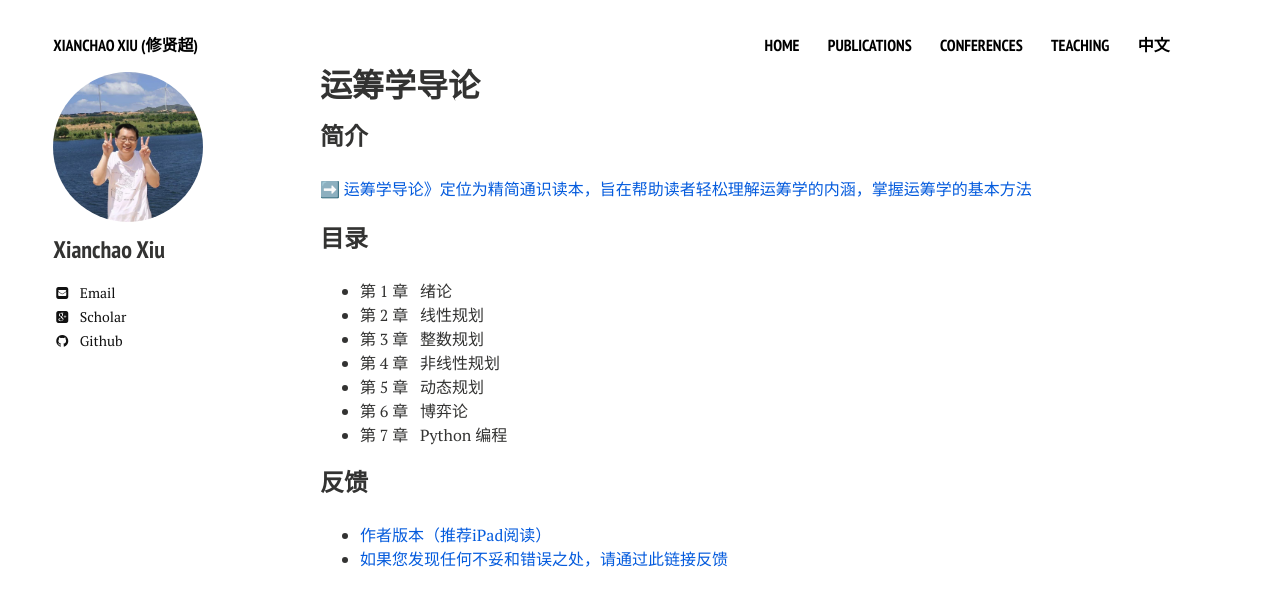
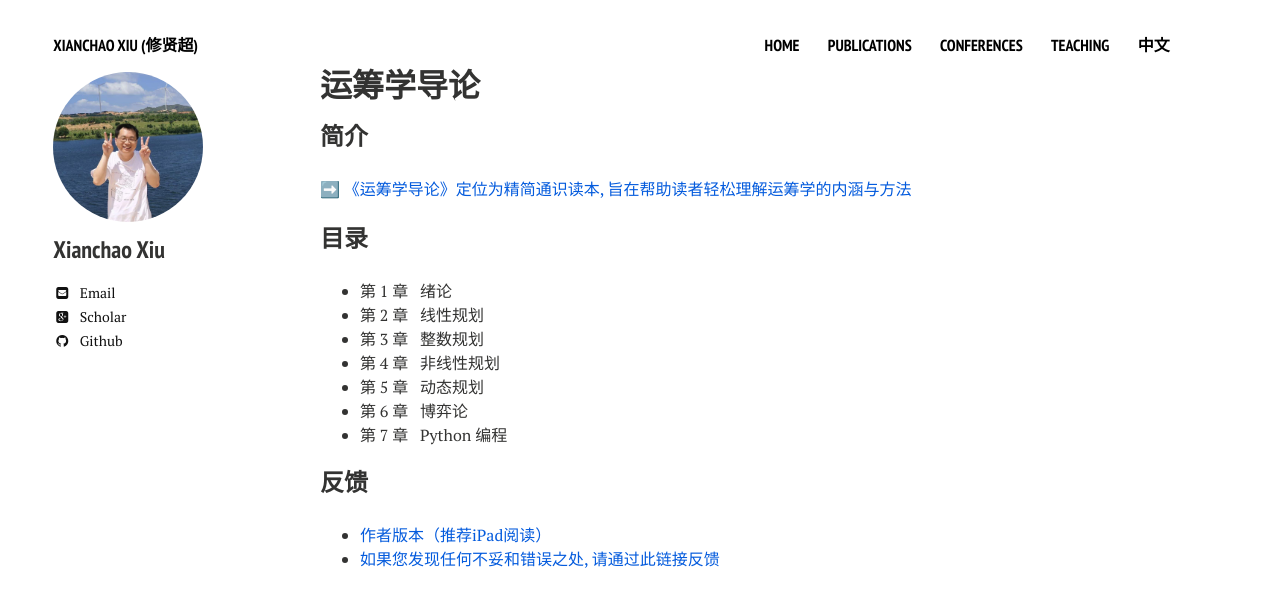
Before and after one commit to xianchaoxiu/xianchaoxiu.github.io, a Jekyll site: the page built from chinese/book/OR/index.md, in a window 1280 px wide. Shown: the top 607 px of the page. Built offline with Jekyll 4.4.1, drawn with Linux system fonts in a browser that asks for light colours; nearby versions of some CDN libraries.

Commit message:
Update index.md

```diff
--- a/chinese/book/OR/index.md
+++ b/chinese/book/OR/index.md
@@ -7,7 +7,7 @@ share: false
 
 ### 简介
 
-➡️ <a href="https://xianchaoxiu.github.io/chinese/reading/" class="textlink" target="_blank"> 运筹学导论》定位为精简通识读本，旨在帮助读者轻松理解运筹学的内涵，掌握运筹学的基本方法 </a><br>
+➡️ <a href="https://xianchaoxiu.github.io/chinese/reading/" class="textlink" target="_blank"> 《运筹学导论》定位为精简通识读本, 旨在帮助读者轻松理解运筹学的内涵与方法 </a><br>
 
 ### 目录
 
@@ -22,4 +22,4 @@ share: false
 
 ### 反馈
 * <a href="../OR/OR.pdf" class="textlink" target="_blank"> 作者版本（推荐iPad阅读） </a> <br>
-* <a href="https://docs.qq.com/form/page/DTkZycUxMRUpkRHpY" class="textlink" target="_blank">如果您发现任何不妥和错误之处，请通过此链接反馈 </a> <br>
+* <a href="https://docs.qq.com/form/page/DTkZycUxMRUpkRHpY" class="textlink" target="_blank">如果您发现任何不妥和错误之处, 请通过此链接反馈 </a> <br>
```
